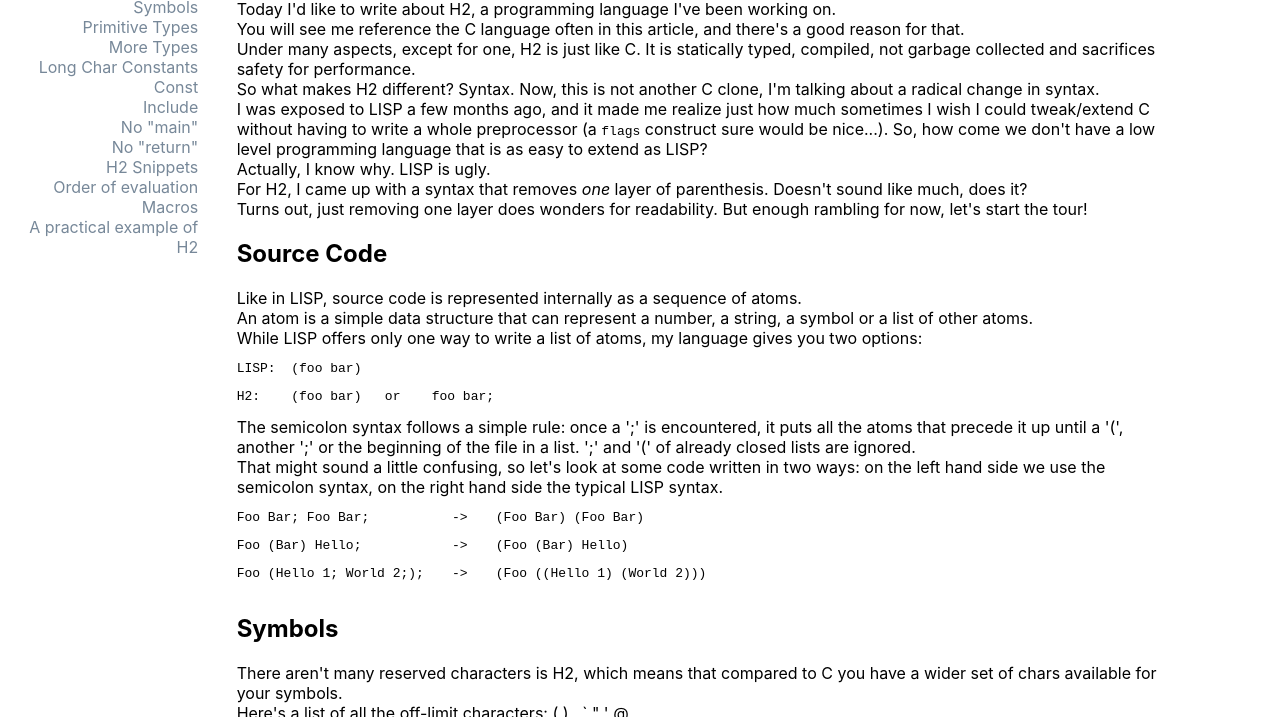
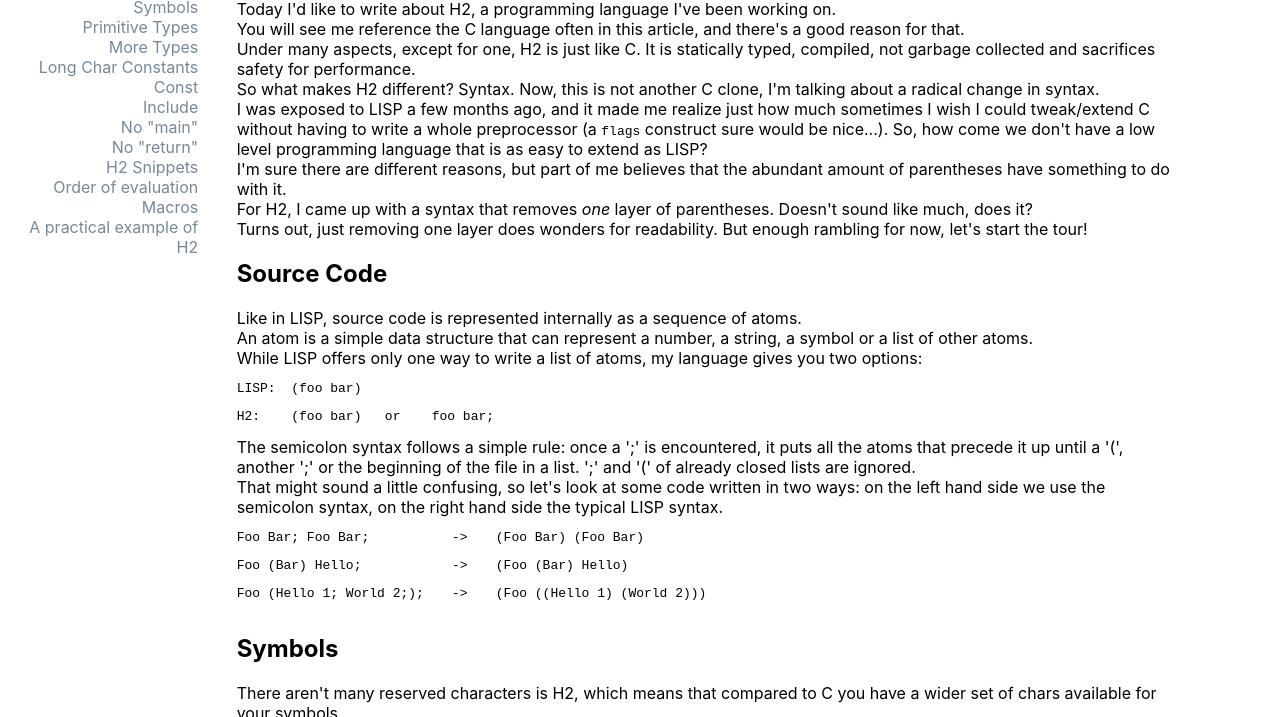
Before and after one commit to ANFAMAX/anfamax.github.io, a plain HTML site: page index.html in a window 1280 px wide. Shown: the part 83-800 px from the top of the page. Drawn offline with Linux system fonts and the light colour scheme.

Commit message:
Update index.html

```diff
--- a/index.html
+++ b/index.html
@@ -33,8 +33,8 @@
         <p>Under many aspects, except for one, H2 is just like C. It is statically typed, compiled, not garbage collected and sacrifices safety for performance.</p>
         <p>So what makes H2 different? Syntax. Now, this is not another C clone, I'm talking about a radical change in syntax.</p>
         <p>I was exposed to LISP a few months ago, and it made me realize just how much sometimes I wish I could tweak/extend C without having to write a whole preprocessor (a <span class="Keyword">flags</span> construct sure would be nice...). So, how come we don't have a low level programming language that is as easy to extend as LISP?</p>
-        <p>Actually, I know why. LISP is ugly.</p>
-        <p>For H2, I came up with a syntax that removes <em>one</em> layer of parenthesis. Doesn't sound like much, does it?</p>
+        <p>I'm sure there are different reasons, but part of me believes that the abundant amount of parentheses have something to do with it.</p>
+        <p>For H2, I came up with a syntax that removes <em>one</em> layer of parentheses. Doesn't sound like much, does it?</p>
         <p>Turns out, just removing one layer does wonders for readability. But enough rambling for now, let's start the tour!</p>
         <h2 id="source_code">Source Code</h2>
         <p>Like in LISP, source code is represented internally as a sequence of atoms.</p>
```
